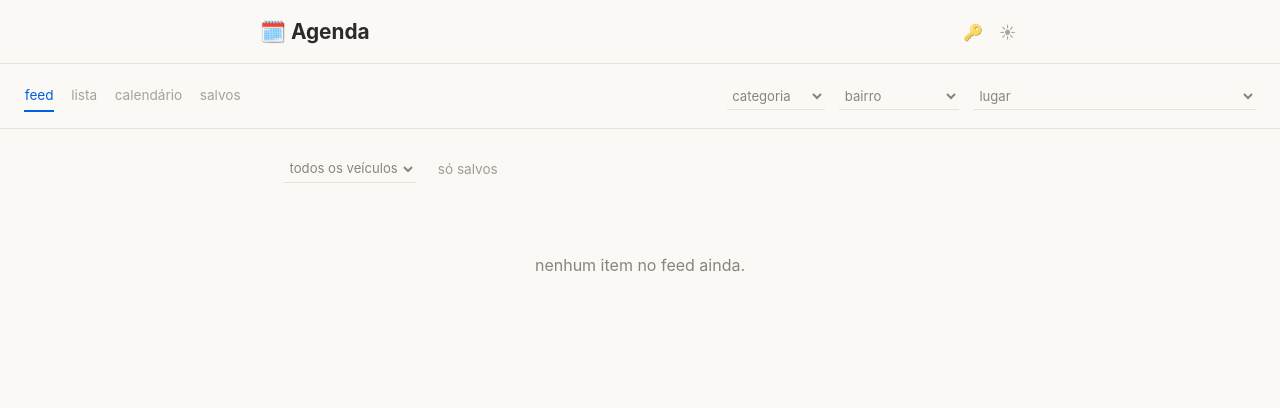
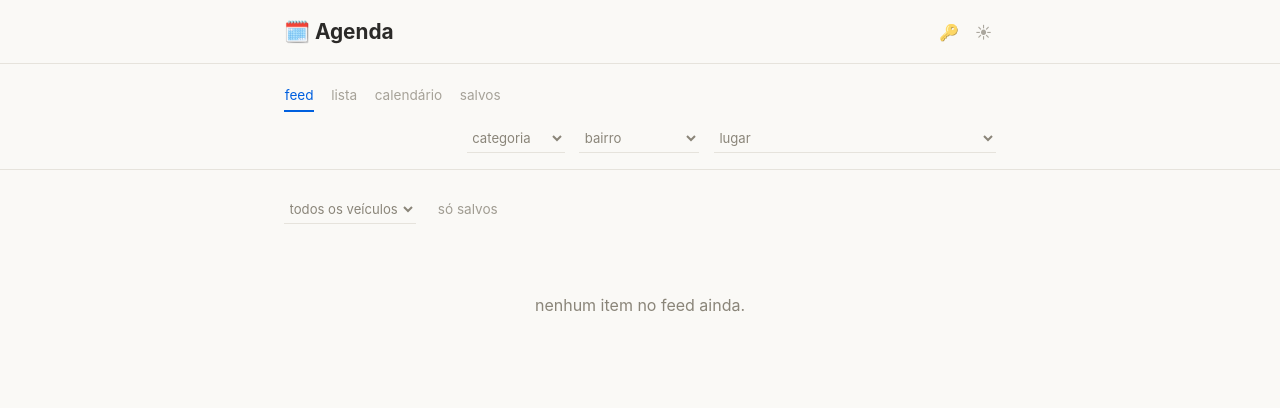
Before and after one commit to denispacheco-prog/agenda, a website: page index.html in a window 1280 px wide. Drawn offline with Linux system fonts and the light colour scheme; no server answers.

Commit message:
Alinha header e toolbar na mesma régua de conteúdo
Extrai o recuo lateral do header pra uma variável --page-inset e
aplica na toolbar tambem, corrigindo um desalinhamento de ~24px e
deixando titulo, abas, filtros e conteudo compartilhando a mesma
borda esquerda em qualquer largura de tela.

```diff
--- a/style.css
+++ b/style.css
@@ -8,6 +8,7 @@
   --accent: #0060df;
   --font-sans: -apple-system, BlinkMacSystemFont, "Segoe UI", Roboto, Helvetica, Arial, sans-serif;
   --font-serif: Charter, "Iowan Old Style", Palatino, Georgia, serif;
+  --page-inset: max(1.5rem, calc((100% - 760px) / 2 + 1.5rem));
 }
 
 @media (prefers-color-scheme: dark) {
@@ -71,7 +72,7 @@ textarea {
   align-items: center;
   justify-content: space-between;
   gap: 1rem;
-  padding: 1rem max(1.5rem, calc((100% - 760px) / 2));
+  padding: 1rem var(--page-inset);
   border-bottom: 1px solid var(--border);
 }
 
@@ -115,7 +116,7 @@ textarea {
   flex-wrap: wrap;
   align-items: center;
   gap: 0.75rem;
-  padding: 1rem 1.5rem;
+  padding: 1rem var(--page-inset);
   border-bottom: 1px solid var(--border);
 }
 
```
